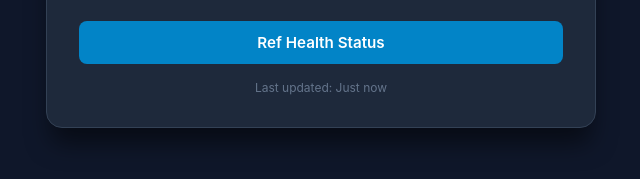
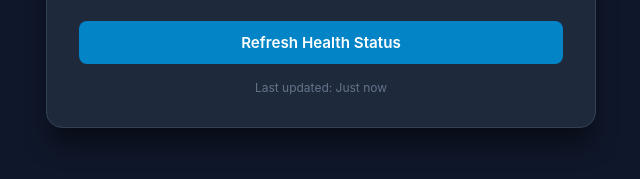
Before and after one commit to ZainCloud009/GMZ_Task_2, a website: page public/index.html in a window 1280 px wide. Shown: the part 519-698 px from the top of the page, 319-959 px from the left. Drawn offline with Linux system fonts and the light colour scheme; no server answers.

Commit message:
update index.html

```diff
--- a/public/index.html
+++ b/public/index.html
@@ -169,7 +169,7 @@
       </div>
     </div>
 
-    <button class="btn" onclick="fetchHealth()">Ref Health Status</button>
+    <button class="btn" onclick="fetchHealth()">Refresh Health Status</button>
     <div class="footer" id="last-updated">Last updated: Just now</div>
   </div>
 
```
